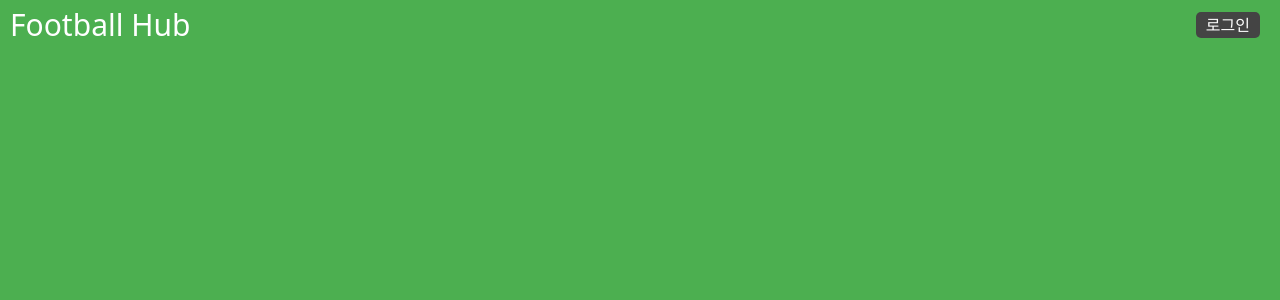
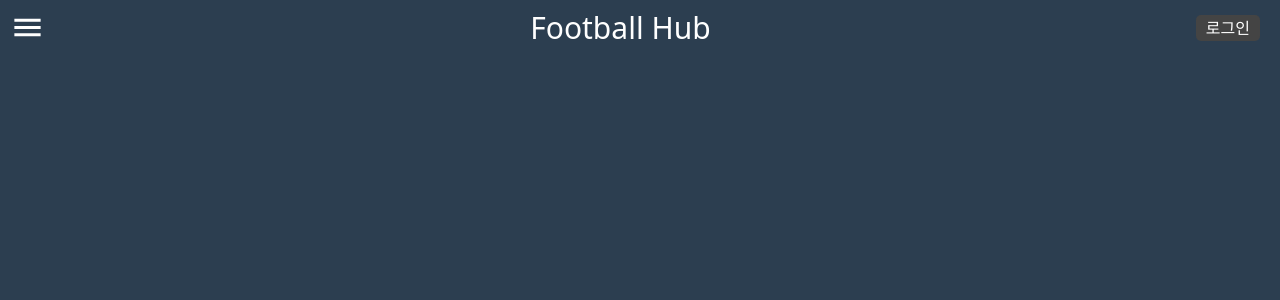
Before and after one commit to SungminPark1997/football-hub, a React (Create React App) app in the folder client/: page / in a window 1280 px wide. Shown: the top 300 px of the page. Built offline with nearby package versions, Linux system fonts and the light colour scheme.

Commit message:
modify sliderbar position

```diff
--- a/client/src/App.tsx
+++ b/client/src/App.tsx
@@ -33,7 +33,7 @@ const Wrapper = styled.div`
   height: 100vh;
   display: flex;
   justify-content: center;
-  background-color: #4caf50;
+  background-color: #2c3e50;
 `;
 
 function App() {
--- /dev/null
+++ b/client/src/component/sidebar.tsx
@@ -0,0 +1,25 @@
+import styled from "styled-components";
+
+interface SidebarProps {
+  isVisible: boolean;
+}
+const SidebarWrapper = styled.div<SidebarProps>`
+  width: 250px;
+  height: 100vh;
+  background-color: #444;
+  color: white;
+  position: fixed;
+  left: ${(props) => (props.isVisible ? "0" : "-250px")};
+  transition: left 0.3s ease;
+  padding-top: 60px;
+  z-index: 1000; /* 사이드바를 가장 위에 표시 */
+`;
+export default function SideBar({ isVisible }: SidebarProps) {
+  return (
+    <SidebarWrapper isVisible={isVisible}>
+      <div>Menu Item 1</div>
+      <div>Menu Item 2</div>
+      <div>Menu Item 3</div>
+    </SidebarWrapper>
+  );
+}
--- a/client/src/home.tsx
+++ b/client/src/home.tsx
@@ -5,7 +5,10 @@ import { FaUserCircle } from "react-icons/fa";
 import styled from "styled-components";
 import { loginSuccess, logout } from "./features/user/authSlice";
 import { RootState } from "./store";
+import MenuIcon from "@mui/icons-material/Menu";
+import { useState } from "react";
 
+import SideBar from "./component/sidebar";
 const Wrapper = styled.div`
   width: 100%;
   height: 100vh;
@@ -45,11 +48,14 @@ const IconButton = styled.div`
   align-items: center;
   color: white;
 `;
-
+const StyledMenuIcon = styled(MenuIcon)`
+  cursor: pointer;
+`;
 export default function Home() {
   const isLogin = useSelector((state: RootState) => state.auth.isLogin);
   const navigate = useNavigate();
   const dispatch = useDispatch();
+  const [isSideBar, setSidebar] = useState(false);
 
   const clickLogin = () => {
     if (isLogin) {
@@ -59,9 +65,15 @@ export default function Home() {
     }
   };
 
+  const clickMenuIcon = () => {
+    setSidebar(!isSideBar);
+  };
+
   return (
     <Wrapper>
       <Header>
+        <StyledMenuIcon onClick={clickMenuIcon} fontSize="large" />
+
         <Title>Football Hub</Title>
         <UserMenuBox>
           <Logbutton onClick={clickLogin}>
@@ -73,7 +85,8 @@ export default function Home() {
             </IconButton>
           )}
         </UserMenuBox>
-      </Header>
+      </Header>{" "}
+      <SideBar isVisible={isSideBar} />
     </Wrapper>
   );
 }
```
